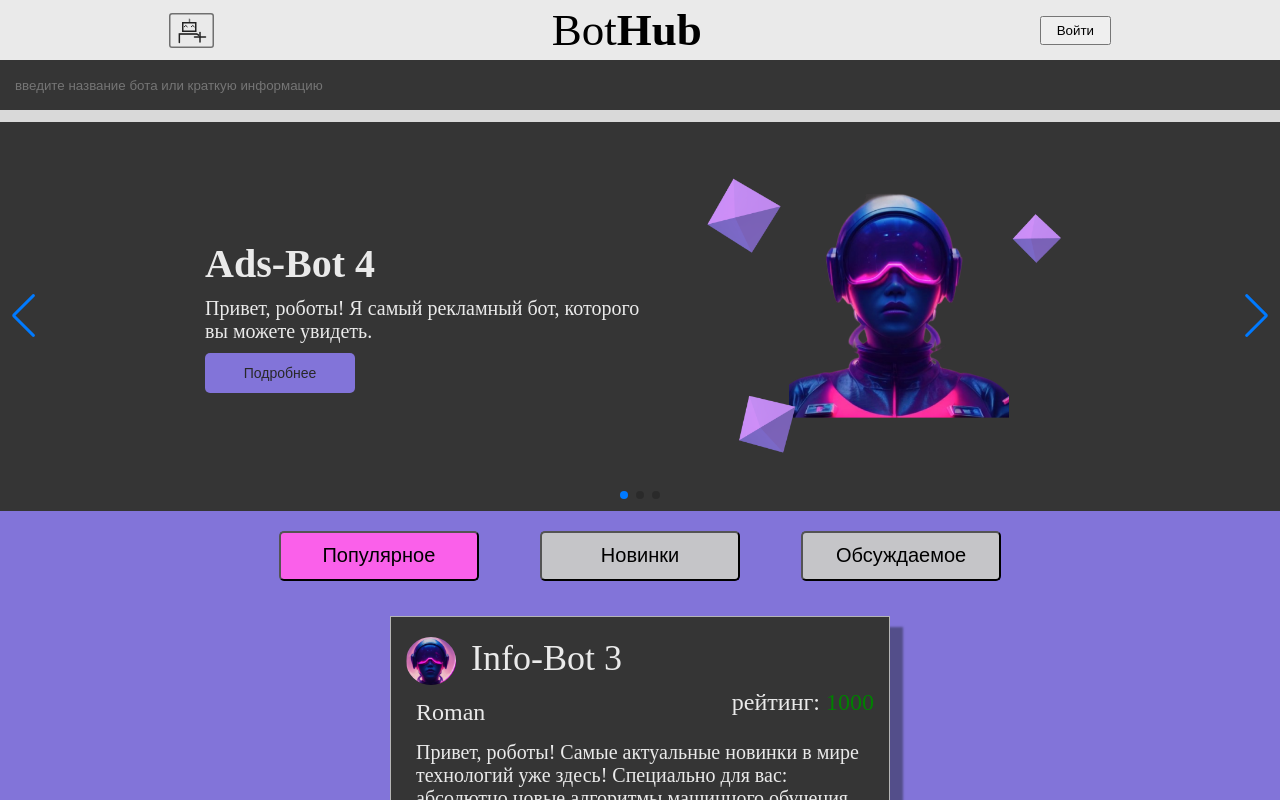
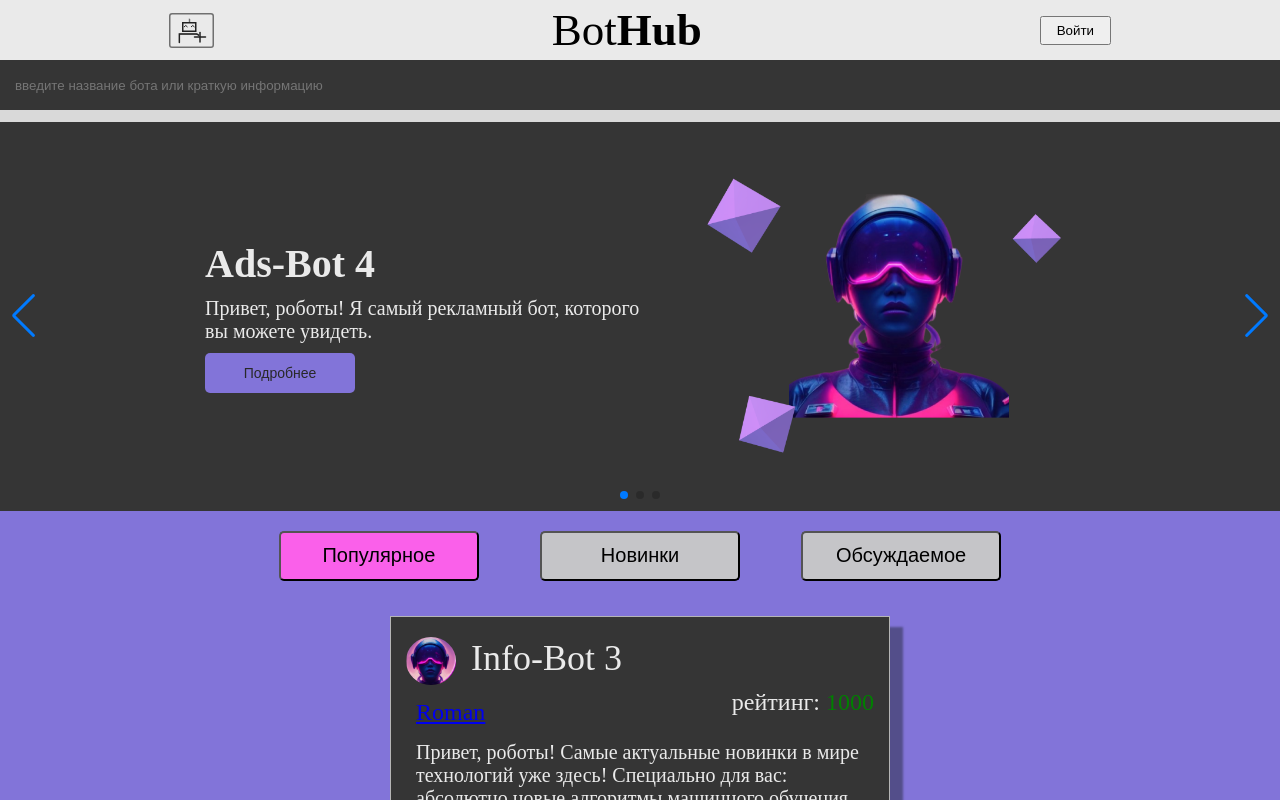
Before and after one commit to RomanGleizer/BotHub, a Vue app in the folder BotHub/bothub.client/: page /#/ in a window 1280 px wide. Shown: the top 800 px of the page. Built offline with nearby package versions, Linux system fonts and the light colour scheme.

Commit message:
add user-page

```diff
--- a/BotHub/bothub.client/src/botList.json
+++ b/BotHub/bothub.client/src/botList.json
@@ -9,6 +9,7 @@
     "likes": 10,
     "dislikes": 3,
     "authorName": "Ezekiel",
+    "authorId": 100,
     "date": "03.01.2024"
   },
   {
@@ -21,6 +22,7 @@
     "likes": 3,
     "dislikes": 13,
     "authorName": "Tony",
+    "authorId": 101,
     "date": "02.01.2024"
   },
   {
@@ -33,6 +35,7 @@
     "likes": 1300,
     "dislikes": 300,
     "authorName": "Roman",
+    "authorId": 102,
     "date": "01.01.2024"
   }
 ]
--- a/BotHub/bothub.client/src/components/elements/Bot-Card-Element.vue
+++ b/BotHub/bothub.client/src/components/elements/Bot-Card-Element.vue
@@ -6,7 +6,11 @@
     </div>
 
     <div class="author">
-      <div class="nickname">{{ bot.authorName }}</div>
+      <div class="nickname">
+        <router-link :to="{path: `/user/${bot.authorId}`}" class="logo">
+          {{ bot.authorName }}
+        </router-link>
+      </div>
       <div class="rating"> рейтинг: <span
           :class="{'rating-green': bot.likes-bot.dislikes > 0, 'rating-red': bot.likes-bot.dislikes < 0}">{{
           bot.likes - bot.dislikes
@@ -15,7 +19,9 @@
     </div>
 
     <div class="desc">{{ bot.miniDescription }}</div>
-    <button class="more">Подробнее</button>
+    <router-link :bot="bot" :to="{path: `/bot/${bot.id}`}">
+      <button class="more">Подробнее</button>
+    </router-link>
 
     <div class="info">
       <div class="tags"><span class="tag-one">#{{ bot.tagOne }}</span> <span class="tag-two">#{{ bot.tagTwo }}</span>
--- a/BotHub/bothub.client/src/components/pages/Bot-Info-Page.vue
+++ b/BotHub/bothub.client/src/components/pages/Bot-Info-Page.vue
@@ -13,7 +13,9 @@
       <div class="heart"><img alt="В избранное" src="@/images/favorite.png"></div>
     </div>
     <div class="author">
-      <div class="nickname">{{ thisBot.authorName }}</div>
+      <router-link :to="{path: `/bot/${thisBot.authorId}`}" class="logo">
+        {{ thisBot.authorName }}
+      </router-link>
     </div>
     <div class="descrip">{{ thisBot.description }}</div>
     <div class="tele-cont">
@@ -58,7 +60,8 @@ export default {
         "countComments": 2,
         "likes": 1,
         "dislikes": 0,
-        "authorName": "Katya"
+        "authorName": "Katya",
+        "authorId": 104,
       }
     }
   },
--- a/BotHub/bothub.client/src/components/pages/Main-Page.vue
+++ b/BotHub/bothub.client/src/components/pages/Main-Page.vue
@@ -27,7 +27,6 @@
     <div v-for="bot in searchList" :key="bot.id" class="bot-card">
       <BotCardElement :bot="bot"></BotCardElement>
     </div>
-    <!--    <button @click="console.log(botList)">Список ботов</button>-->
   </div>
 </template>
 
--- a/BotHub/bothub.client/src/components/pages/User-Page.vue
+++ b/BotHub/bothub.client/src/components/pages/User-Page.vue
@@ -1,9 +1,41 @@
 <template>
-  <div></div>
+  <div class="user-cont">
+    ЭТО ЮЗЕР
+    <div class="user">
+      <div class="user-avatar"></div>
+      <div class="user-info"></div>
+    </div>
+    <div class="bot-list">
+      <div v-for="bot in searchList" :key="bot.id" class="bot-card">
+        <BotCardElement :bot="bot"></BotCardElement>
+      </div>
+    </div>
+  </div>
 </template>
 
 <script>
 
+import BotCardElement from "@/components/elements/Bot-Card-Element.vue";
+import BotList from "@/botList.json";
+
+export default {
+  components: {
+    BotCardElement
+  },
+  data() {
+    return {
+      botList: BotList,
+      name: 'Ezekiel'
+    }
+  },
+  computed: {
+    searchList() {
+      return this.botList.filter(bot => {
+        return bot.authorName == this.name;
+      })
+    }
+  }
+}
 </script>
 
 <style scoped>
--- a/BotHub/bothub.client/src/router/index.js
+++ b/BotHub/bothub.client/src/router/index.js
@@ -26,6 +26,11 @@ const routes = [
         name: 'botInfo',
         component: () => import('../components/pages/Bot-Info-Page.vue')
     },
+    {
+        path: '/user/:userId',
+        name: 'userInfo',
+        component: () => import('../components/pages/User-Page.vue')
+    },
 ]
 
 const router = createRouter({
```
